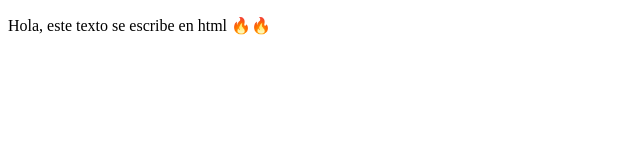
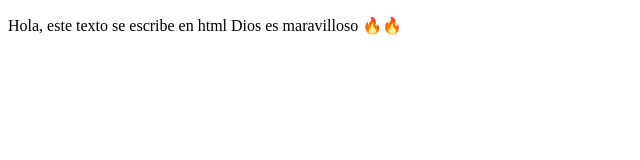
Before and after one commit to Juan2742/proyectoDemoCursoPrework, a plain HTML site: page index.html in a window 1280 px wide. Shown: the whole page, without its empty margins (0-640 px from the left). Drawn offline with Linux system fonts and the light colour scheme.

Commit message:
Cambios agregados Dios

```diff
--- a/index.html
+++ b/index.html
@@ -9,6 +9,7 @@
 <body>
     <p>
         Hola, este texto se escribe en html
+        Dios es maravilloso
         🔥🔥
     </p>
 </body>
```
